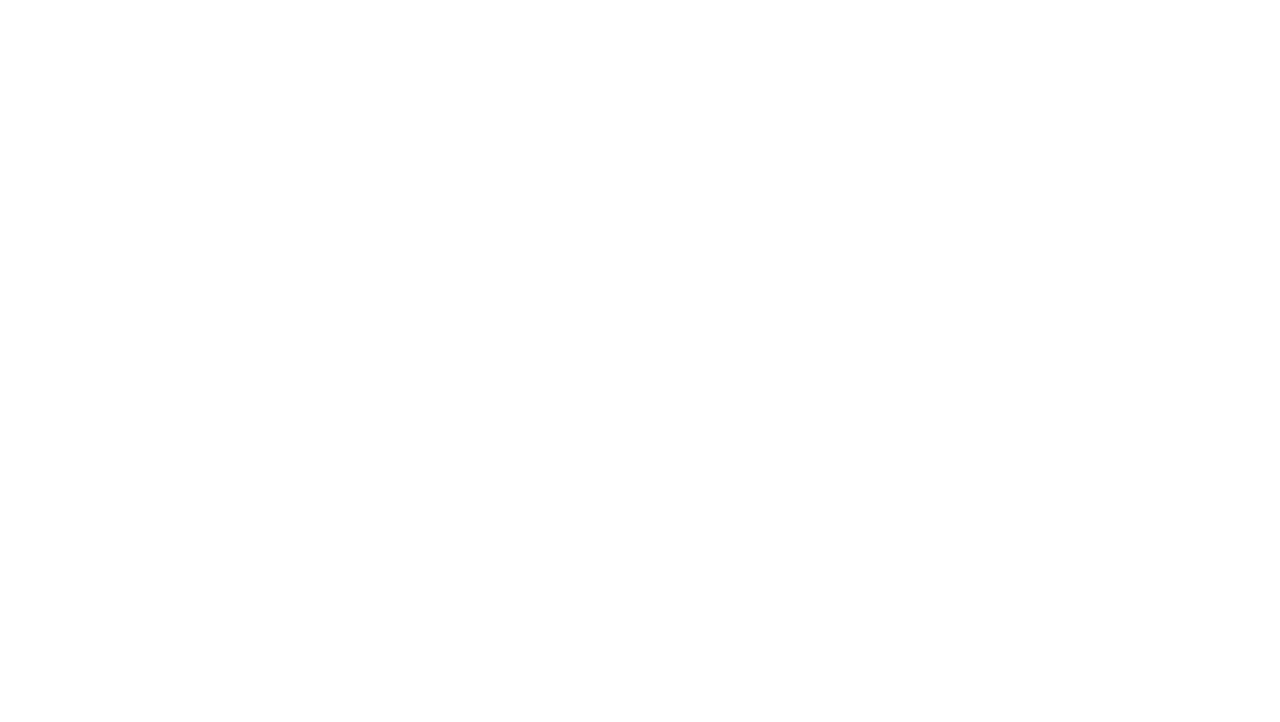
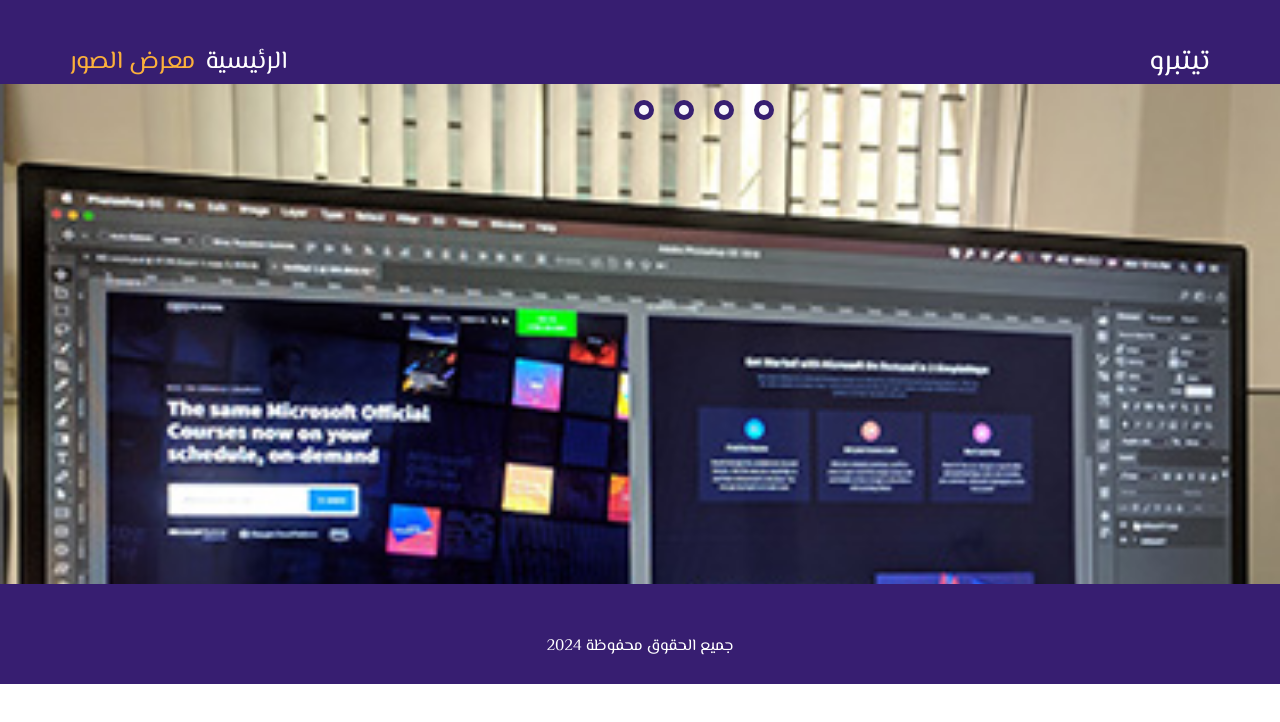
Before and after one commit to ahmed-mohammed-developer/Personal_Website_public, a plain HTML site: page gallery.html in a window 1280 px wide. Drawn offline with nearby package versions, Linux system fonts and the light colour scheme.

Commit message:
End  gallery pagen

```diff
--- a/css/style.css
+++ b/css/style.css
@@ -205,3 +205,68 @@
           grid-template-columns: repeat(auto-fill, minmax(200px, 1fr));
      }
 }
+/*
+page glery
+*/
+#slider {
+     position: relative;
+     margin: auto;
+     height: 500px;
+     overflow: hidden;
+     background-color: #371e71;
+}
+
+#wrapper {
+     width: 400%;
+     height: 100%;
+     transition: transform 0.5s ease-in-out;
+}
+
+#wrapper .content {
+     float: right;
+     width: 25%;
+     height: 100%;
+}
+
+#wrapper .content img {
+     width: 100%;
+}
+
+#navLinks {
+     text-align: center;
+     position: absolute;
+     top: 0;
+     right: -10%;
+     left: 0;
+}
+
+#navLinks ul {
+     margin: 0px;
+     padding: 0px;
+     display: inline-block;
+     margin-top: 6px;
+}
+
+#navLinks ul li {
+     float: right;
+     text-align: center;
+     margin: 10px;
+     padding: 5px;
+     cursor: pointer;
+     background-color: #f8f7fb;
+     list-style: none;
+     border: 5px solid #371e71;
+     border-radius: 50%;
+}
+
+#navLinks ul li:hover {
+     border-color: #371e71;
+}
+
+#navLinks ul li.active {
+     border-color: #371e71;
+}
+
+#navLinks ul li.active:hover {
+     border-color: #371e71;
+}
--- a/gallery.html
+++ b/gallery.html
@@ -1,11 +1,62 @@
 <!DOCTYPE html>
-<html lang="en">
+<html lang="ar" dir="rtl">
      <head>
           <meta charset="UTF-8">
           <meta name="viewport" content="width=device-width, initial-scale=1.0">
-     <title>Document</title>
+          <meta name="description" content="الموقع الشخصي لمحمد أحمد">
+          <meta name="author" content="محمد أحمد">
+          <title>معرض الصور</title>
+          <link rel="stylesheet" href="css/style.css">
+          <link rel="stylesheet" href="https://cdnjs.cloudflare.com/ajax/libs/font-awesome/6.5.1/css/all.min.css">
      </head>
      <body>
-
+          <section class="top">
+               <div class="container">
+               <header>
+                    <div class="right-top">
+                         <a href="index.html">تيتبرو</a>
+                    </div>
+                    <div class="left-top">
+                         <ul>
+                              <li><a href="index.html" class="">الرئيسية</a></li>
+                              <li><a href="gallery.html" class="active none">معرض الصور</a></li>
+                         </ul>
+                    </div>
+               </header>
+               </div>
+          </section>
+          <section id="slider">
+               <div id="wrapper">
+                    <div class="content">
+                         <img src="./img/p-2.jpg">
+                    </div>
+                    <div class="content">
+                         <img src="./img/p-3.jpg">
+                    </div>
+                    <div class="content">
+                         <img src="./img/p-4.jpg">
+                    </div>
+                    <div class="content">
+                         <img src="./img/p-5.jpg">
+                    </div>
+               </div>
+               <div id="navLinks">
+                    <ul>
+                         <li class="itemLinks" data-pos="0"></li>
+                         <li class="itemLinks" data-pos="1"></li>
+                         <li class="itemLinks" data-pos="2"></li>
+                         <li class="itemLinks" data-pos="3"></li>
+                    </ul>
+               </div>
+          </section>
+          <footer class="footer">
+               <div class="container">
+                    <div class="copyright">
+                         جميع الحقوق محفوظة
+                         <span id="copyright"></span>
+                    </div>
+          </footer>
+          <script src="https://ajax.googleapis.com/ajax/libs/jquery/3.7.1/jquery.min.js"></script>
+          <script src="./js/main.js"></script>
      </body>
 </html>
--- a/js/main.js
+++ b/js/main.js
@@ -1,2 +1,22 @@
+let $links = $(".itemLinks");
+
+$links.click(function (e) {
+     $links.removeClass("active");
+     let ClickedLink = e.target;
+     ClickedLink = $(ClickedLink);
+     let position = ClickedLink.attr("data-pos");
+     let translateValue = "translateX(" + position * 25 + "%)";
+     $("#wrapper").css({
+          transform: translateValue
+     });
+
+     ClickedLink.addClass("active");
+});
+
+$($links[0]).addClass("active");
+
+
+
+
 let footer = document.getElementById("copyright");
 footer.innerHTML = new Date().getFullYear();
```
Also changed, not shown: index.html (+1 -1 lines), img/Detail 2 (Photo-Heavy).png (deleted), img/Group Results.png (deleted), img/Groups.png (deleted), img/Home.png (deleted), img/Project Overview.png (deleted), img/Timeline.png (deleted), img/p-2.jpg (added), img/p-3.jpg (added), img/p-4.jpg (added), img/p-5.jpg (added), img/slider-img.png (deleted). Lines whose indentation alone changed are shown as unchanged.
